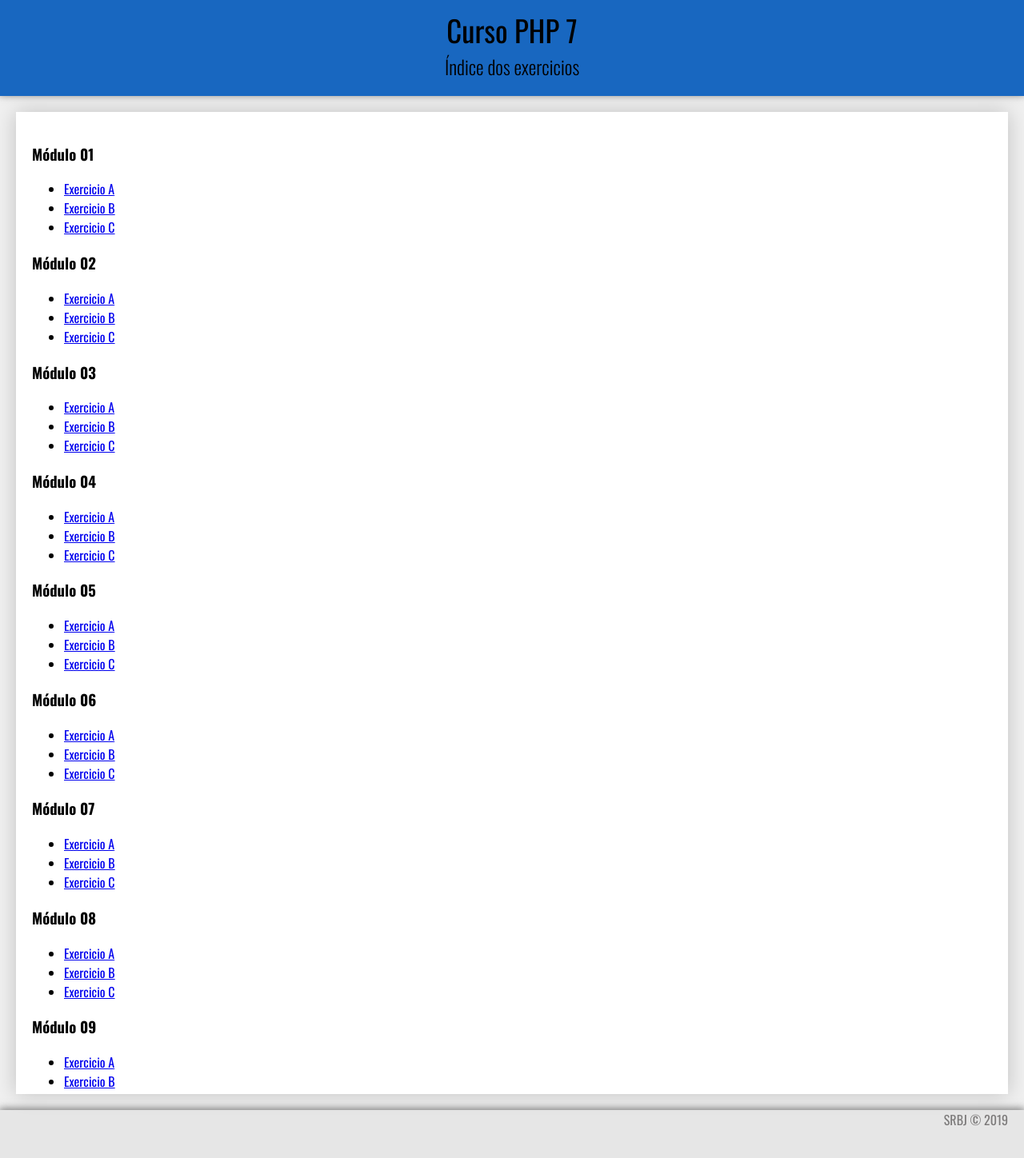
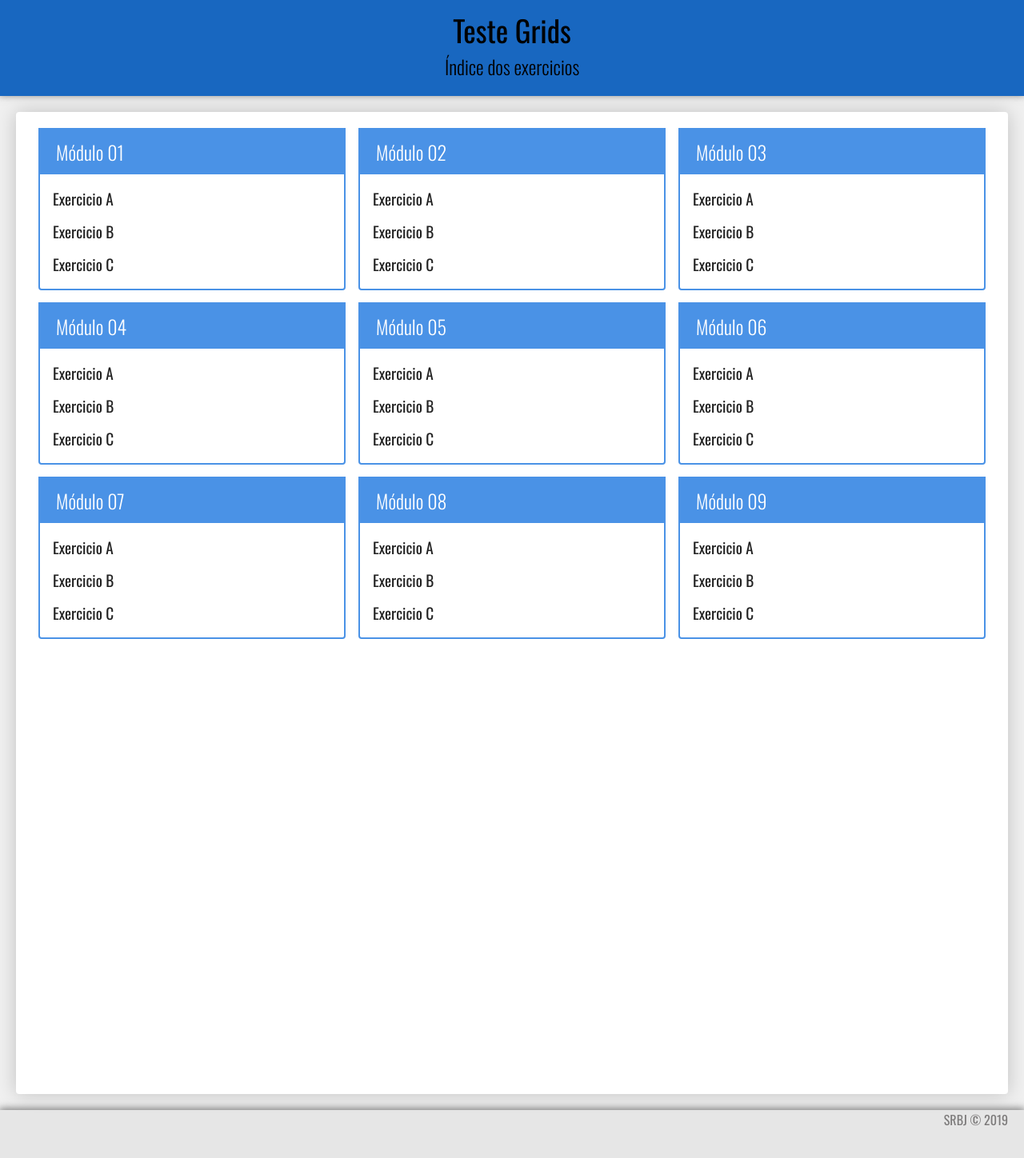
Before and after one commit to SergioRBJ/Curso-PHP7, a PHP site: page / in a window 1280 px wide. Shown: the whole page at 80% size. Run offline with PHP 8.4, Linux system fonts and the light colour scheme.

Commit message:
estilizado grid de módulos

```diff
--- a/assets/css/style.css
+++ b/assets/css/style.css
@@ -39,7 +39,7 @@ body {
     background-color: #fff;
     padding: 20px;
     box-shadow: 0px 0px 25px 0px rgba(0, 0, 0, 0.2);
-
+    border-radius: 4px;
 }
 
 .footer {
@@ -64,3 +64,65 @@ body {
     margin: 0px;
     font-weight: 300;
 }
+
+.modulos {
+    display: flex;
+    flex-wrap: wrap;
+    justify-content: space-around;
+}
+
+.modulo {
+    flex-basis: 32%;
+    border: 2px solid #4a92e6;
+    margin-bottom: 15px;
+    border-radius:  0 0 4px 4px;
+}
+
+.modulo > h3 {
+    margin: 0px;
+    color: #fff;
+    font-weight: 300;
+    font-size: 1.5rem;
+    padding: 10px 20px;
+    background-color: #4a92e6;
+}
+
+.modulo > ul {
+    margin: 0px;
+    padding: 10px;
+    list-style: none;
+}
+
+.modulo > ul > li {
+    padding: 6px;
+    font-size: 1.2rem;
+    cursor: pointer;
+}
+
+.modulo > ul > li > a {
+    display: flex;
+    text-decoration: none;
+    color: #222;
+}
+
+.modulo > ul > li:hover {
+    display: flex;
+    text-decoration: none;
+    color: rgb(66, 65, 65);
+    transform: translateY(-3px);
+    transition: all 0.2s;
+}
+
+::-webkit-scrollbar {
+    width: 10px;
+    width: 7px;
+}
+
+::-webkit-scrollbar-thumb {
+    border-radius: 10px;
+    border-radius: 10px;
+    background: rgba(204, 204, 204, 0.8);
+    box-shadow: inset 0px 0 3px rgba(131, 130, 130, 0.5);
+}
+
+.modulo.cor {  }
--- a/index.html
+++ b/index.html
@@ -9,7 +9,7 @@
 <body>
 
     <header class="header">
-        <h1>Curso PHP 7</h1>
+        <h1>Teste Grids</h1>
         <h2>Índice dos exercicios</h2>
     </header>
 
```
